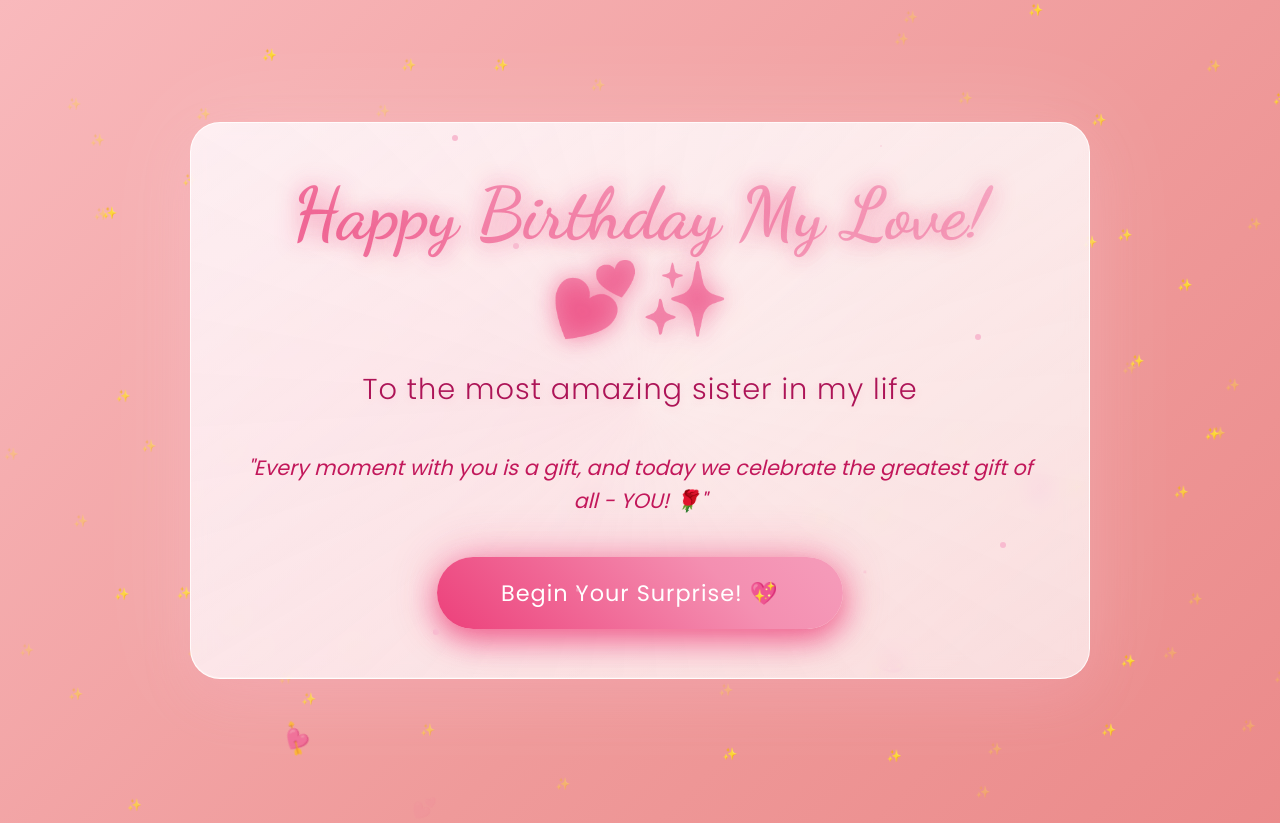
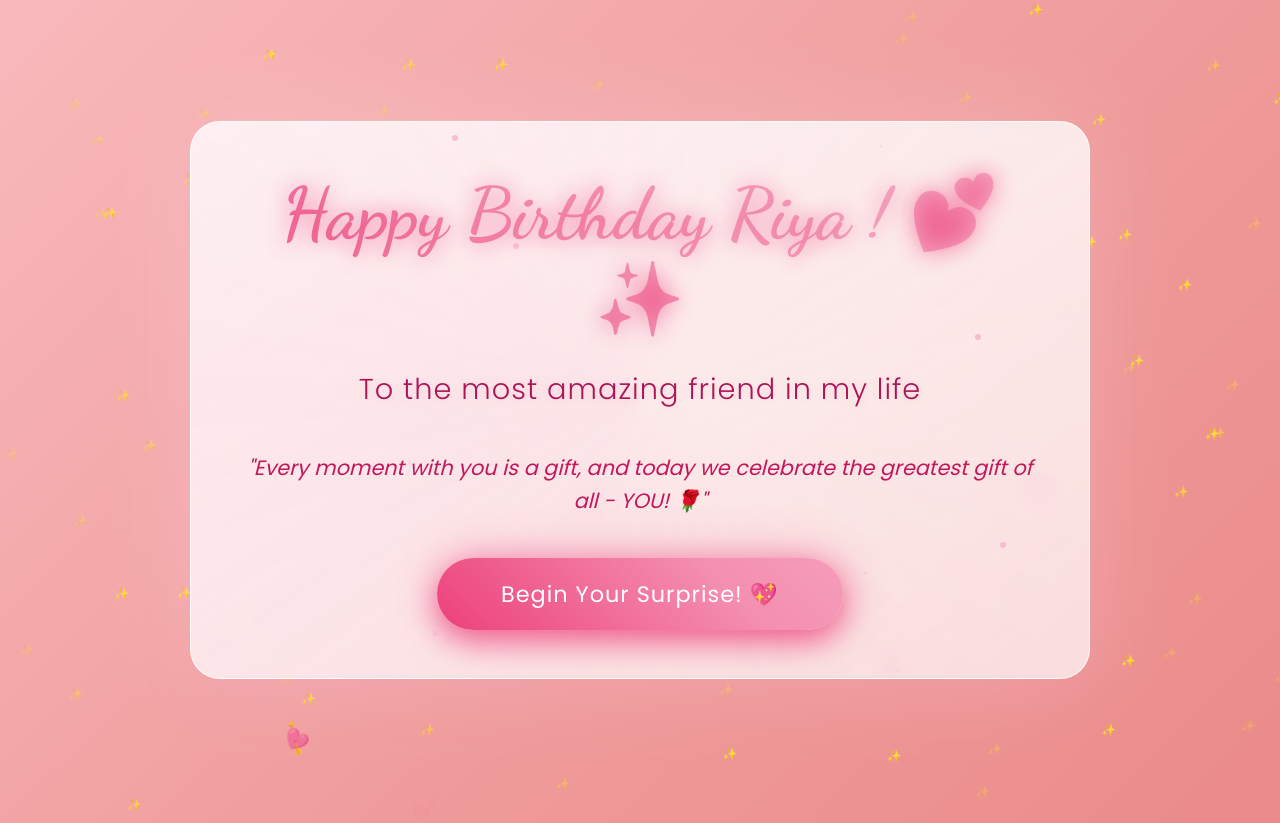
Before and after one commit to bhanupratap07-hack/birthdaysurprise, a plain HTML site: page index.html in a window 1280 px wide. Drawn offline with nearby package versions, Linux system fonts and the light colour scheme.

Commit message:
Update index.html

```diff
--- a/index.html
+++ b/index.html
@@ -3,7 +3,7 @@
 <head>
     <meta charset="UTF-8">
     <meta name="viewport" content="width=device-width, initial-scale=1.0">
-    <title>Happy Birthday My Love! 💕</title>
+    <title>Happy Birthday Riya (Gareeb 😂)! 💕</title>
     <style>
         @import url('https://fonts.googleapis.com/css2?family=Dancing+Script:wght@400;600;700&family=Poppins:wght@300;400;600&display=swap');
 
@@ -375,9 +375,9 @@
     <div class="floating-hearts"></div>
 
     <div class="container">
-        <h1 class="glow">Happy Birthday My Love! 💕✨</h1>
+        <h1 class="glow">Happy Birthday Riya ! 💕✨</h1>
         <div class="subtitle">
-            To the most amazing sister in my life
+            To the most amazing friend in my life
         </div>
         <div class="love-message">
             "Every moment with you is a gift, and today we celebrate the greatest gift of all - YOU! 🌹"
```
